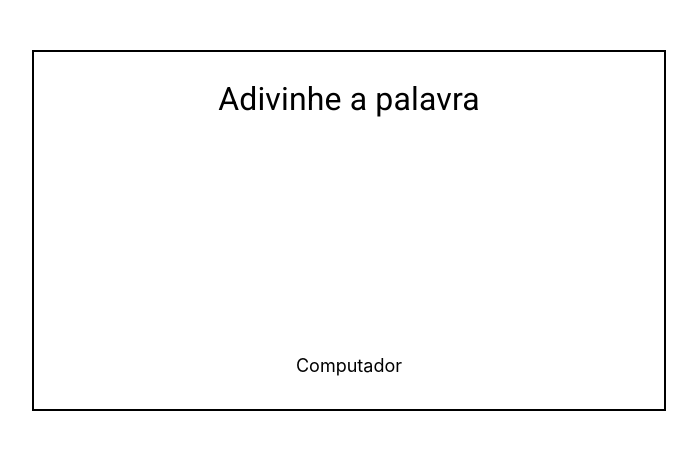
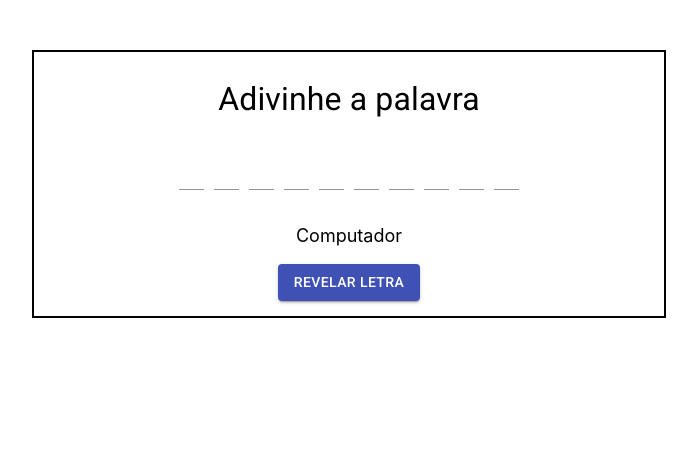
Before and after one commit to brunog2/adivinha-palavra, a React (Create React App) app: page / in a window 1280 px wide. Shown: the top 450 px of the page, without its empty margins (291-988 px from the left). Built offline with nearby package versions, Linux system fonts and the light colour scheme.

Commit message:
Progresso nas palavras

```diff
--- a/src/App.css
+++ b/src/App.css
@@ -6,20 +6,19 @@
     margin-top: 50px;
     border: solid 2px black;
     padding: 15px;
+
 }
 
 .container-caracteres{
     display: flex;
     justify-content: center;
-    padding: 50px;
-    margin: 50px;
-
-
+    margin: 30px;
 }
 
 .container-caracteres .caractere{
-    width: 50px;
-    padding-left: 50px;
+    width: 25px;
+    padding: 5px;
+    text-align: center;
 
 }
 
@@ -32,11 +31,9 @@
     text-align: center;
 }
 
-.dive{
-    padding: 50px;
-    margin: 50px;
+.containerButton{
+    display: flex;
+    align-content: center;
+    justify-content: center;
+    align-items: center;
 }
-
-.dive .textofield {
-    margin: 5px;
-}
--- a/src/App.js
+++ b/src/App.js
@@ -2,6 +2,7 @@ import React from 'react';
 import 'typeface-roboto';
 import TextField from '@material-ui/core/TextField';
 import Typography from '@material-ui/core/Typography';
+import Button from '@material-ui/core/Button';
 import Box from '@material-ui/core/Box';
 import './App.css';
 
@@ -18,11 +19,17 @@ class App extends React.Component {
         "Computador"
       ],
       palavraAleatoria: ""
-    }
+    };
+
+    this.revelarLetra = this.revelarLetra.bind(this);
   }
 
   componentDidMount() {
     this.setState({ palavraAleatoria: this.state.palavras[Math.floor(Math.random() * this.state.palavras.length)] });
+  }
+
+  revelarLetra() {
+
   }
 
   render() {
@@ -32,18 +39,27 @@ class App extends React.Component {
           <Box className="titulo" fontSize={32} m={1}>Adivinhe a palavra</Box>
         </Typography>
 
-
         <div className="container-caracteres">
-
           {this.state.palavraAleatoria.split('').map(caracteres => (
-            <TextField id="standard-basic" className="caractere" />
+            <TextField
+              className="caractere"
+              id="standard-read-only-input"
+              label=""
+              defaultValue=""
+              InputProps={{
+                readOnly: true,
+              }}
+            />
           ))}
-
         </div>
 
         <p className="palavra">
           {this.state.palavraAleatoria}
         </p>
+
+        <div className="containerButton">
+          <Button variant="contained" color="primary" className="revelar">Revelar letra</Button>
+        </div>
 
 
       </div>
```
Also changed, not shown: 1 other file (tests, documents, lock files or other folders).
